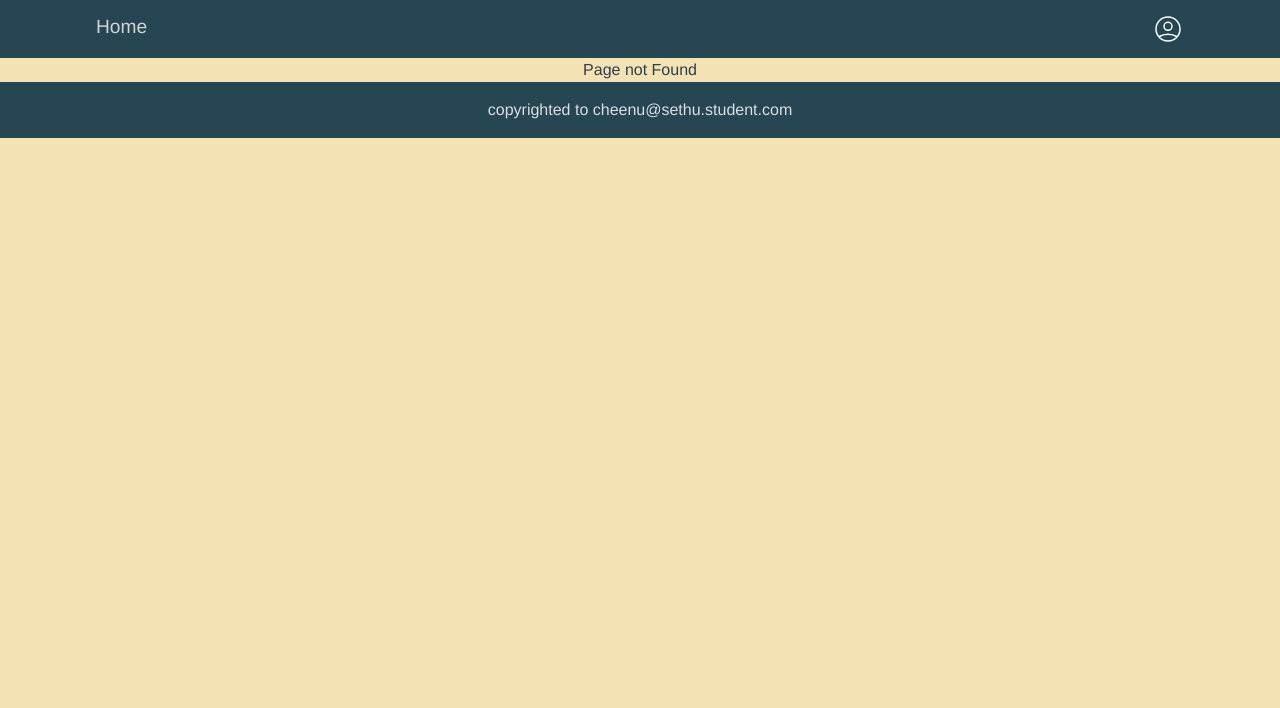
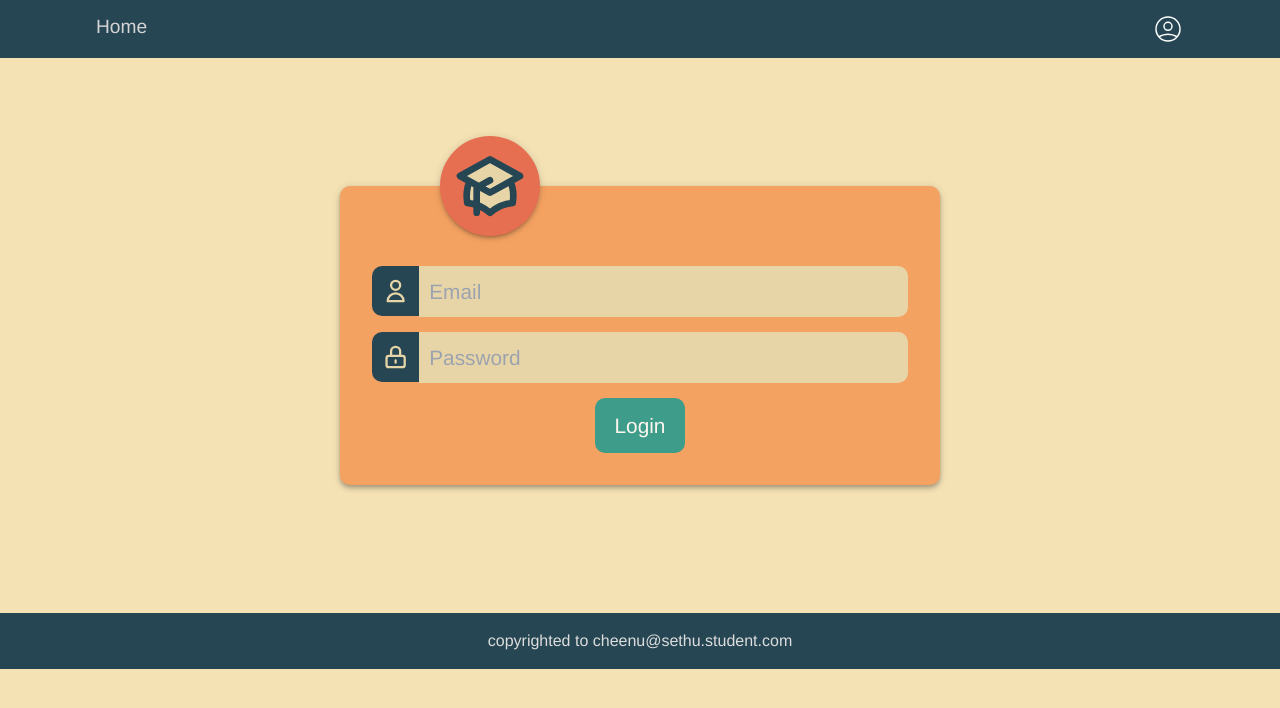
Before and after one commit to cheenuthor/clg-mgmt-vue, a Vue app: page /login in a window 1280 px wide. Before the commit this address had no page. Shown: the top 708 px of the page. Built offline with nearby package versions, Linux system fonts and the light colour scheme.

Commit message:
fixed chat and profile  and login page

```diff
--- a/src/components/Chat/staffList.vue
+++ /dev/null
@@ -1,102 +0,0 @@
-
-
-<template>
-  <div id="listTile">
-    <img
-      srcset="
-        https://www.teachers2gohouston.com/res/chinese-teacher-at-blackboard.jpg
-      "
-      alt=""
-    />
-    <div>
-      <h2>
-        {{ name }}
-      </h2>
-      <a href="#">teacher@gmail.com</a>
-      <span>tags</span>
-    </div>
-    <svg
-      width="102"
-      height="87"
-      viewBox="0 0 102 87"
-      fill="none"
-      xmlns="http://www.w3.org/2000/svg"
-      @click="navigateToStaff"
-      :staffId="id"
-    >
-      <path
-        d="M0.631169 86.625L101.208 43.5L0.631169 0.375L0.583252 33.9167L72.4582 43.5L0.583252 53.0833L0.631169 86.625Z"
-        fill="#eee"
-      />
-    </svg>
-  </div>
-</template>
-
-<script lang="ts">
-//  import Vue from 'vue'
-import { defineComponent } from "vue";
-
-export default defineComponent({
-  props: {
-    name: {
-      type: String,
-      required: true,
-    },
-    img: {
-      type: String,
-      required: true,
-    },
-    id: {
-      type: String,
-      required: true,
-    },
-  },
-  methods: {
-    navigateToStaff() {
-      this.$router.push("/chats/" + this.name);
-    },
-  },
-});
-</script>
-
-<style lang="scss" scoped>
-#listTile {
-  display: flex;
-  flex-wrap: nowrap;
-  justify-content: space-between;
-  align-items: stretch;
-  background-color: #e76f51;
-  margin: 0.7rem;
-  border-radius: 0.5rem;
-
-  svg {
-    padding-right: 0.5rem;
-    align-self: flex-end;
-    width: 2.5rem;
-  }
-  img {
-    border-radius: 0.5rem;
-    width: 5rem;
-  }
-  div {
-    display: flex;
-    flex-direction: column;
-    justify-content: space-evenly;
-
-    font-family: "Montserrat", sans-serif;
-    h2 {
-      grid-area: name;
-      display: inline-block;
-      align-self: stretch;
-      color: #ffffff;
-      font-weight: 500;
-    }
-    a {
-      color: rgba(255, 255, 255, 0.8);
-    }
-    span {
-      color: rgba(255, 255, 255, 0.7);
-    }
-  }
-}
-</style>
--- a/src/router/index.ts
+++ b/src/router/index.ts
@@ -3,7 +3,13 @@ import Home from "../views/Home.vue";
 import Profile from "../views/Profile.vue";
 import NotFound from "../components/NotFound.vue";
 import Chats from "../views/Chats.vue";
+import Login from '../views/Login.vue';
 const routes: Array<RouteRecordRaw> = [
+  {
+    path: "/login",
+    name: "Login",
+    component: Login,
+  },
   {
     path: "/",
     name: "Home",
@@ -17,20 +23,12 @@ const routes: Array<RouteRecordRaw> = [
   {
     name: "Chat",
     path: "/chats",
-    component: () => import("../views/Chat.vue"),
-  },
-  {
-    name: "staffName",
-    path: "/chats/:staffId",
     component: Chats,
     props: true,
   },
   {
     path: "/about",
     name: "About",
-    // route level code-splitting
-    // this generates a separate chunk (about.[hash].js) for this route
-    // which is lazy-loaded when the route is visited.
     component: () => import("../views/About.vue"),
   },
   { name: "unknown", path: "/:notFound(.*)", component: NotFound },
--- a/src/store/chat/chats.ts
+++ b/src/store/chat/chats.ts
@@ -1,49 +1,29 @@
+import axios from "axios";
+
 export default {
   namespaced: false,
   state: {
     chats: [
-      {
-        text: "hi",
-        date: "12.02.2090",
-        senderId: "12345678",
-        name: "trisha",
-      } as Message,
-      {
-        text: "hi",
-        date: "12.02.2090",
-        senderId: "venkat",
-        name: "trisha",
-      } as Message,
-      {
-        text: "hi",
-        date: "12.02.2090",
-        senderId: "venkat",
-        name: "trisha",
-      } as Message,
-      {
-        text: "hi",
-        date: "12.02.2090",
-        senderId: "12345678",
-        name: "trisha",
-      } as Message,
-      {
-        text: "hi",
-        date: "12.02.2090",
-        senderId: "venkat",
-        name: "trisha",
-      } as Message,
-    ],
+    ] as Array<Message>,
   },
   getters: {
     getChats(state: any) {
+      axios.get('http://localhost:8000/api/chat/').then((response)=>{
+        for (let i = 0; i < response.data.length; i++) {
+          state.chats[i] = response.data[i]
+        }
+      })
       return state.chats;
     },
+
   },
 };
 
 interface Message {
+  url:string,
+  name: string;
   text: string;
+  date_time: string;
+  is_public:boolean;
   senderId: string;
-  date: string;
-  name: string;
 }
--- a/src/store/chat/staffList.ts
+++ /dev/null
@@ -1,25 +0,0 @@
-export default {
-  namespaced: false,
-  state: {
-    staffs: [
-      { name: "trisha", id: "123456", img: "../" } as Staffs,
-      { name: "samantha", id: "654321", img: "../" } as Staffs,
-      { name: "keerthi suresh", id: "098765", img: "../" } as Staffs,
-      { name: "trisha", id: "123456", img: "../" } as Staffs,
-      { name: "samantha", id: "654321", img: "../" } as Staffs,
-      { name: "keerthi suresh", id: "098765", img: "../" } as Staffs,
-    ] as Array<Staffs>,
-  },
-  mutations: {},
-  actions: {},
-  getters: {
-    getStaffs(state: any) {
-      return state.staffs;
-    },
-  },
-};
-interface Staffs {
-  name: string;
-  id: string;
-  img: string;
-}
--- a/src/store/index.ts
+++ b/src/store/index.ts
@@ -1,17 +1,15 @@
 import { createStore } from "vuex";
 import Chats from "./chat/chats";
-import staffList from "./chat/staffList";
 import profile from "./profile/profile";
 export default createStore({
   modules: {
-    staffList,
+
     Chats,
     profile,
   },
   state: {
     islogin: false as boolean,
-    name: "venkata krishnan" as string,
-    id: "12345678" as string,
+    id: "http://localhost:8000/api/profile/1/" as string,
     staffs: [
       { name: "trisha", id: "123456", img: "../" },
       { name: "samantha", id: "654321", img: "../" },
@@ -28,15 +26,12 @@ export default createStore({
   },
   actions: {},
   getters: {
-    getUserName(state): string {
-      return state.name;
-    },
     isLoggedIn(state): boolean {
       return state.islogin;
     },
-    getUserId(state): string {
-      return state.id;
-    },
+    // getUserId(state): string {
+    //   return state.id;
+    // },
   },
 });
 
--- a/src/store/profile/profile.ts
+++ b/src/store/profile/profile.ts
@@ -4,7 +4,7 @@ export default {
   namespaced: false,
   state: {
     myProfile: {
-      url: "",
+      id: -1,
       name: "",
       reg_no: "",
       gender: "",
@@ -15,34 +15,34 @@ export default {
       phone: 0,
     } as Profile,
   },
-  // mutations: {},
-  // actions: {
-  //   getProfile_server(state: any) {
-  //     axios.get("http://localhost:8000/api/profile/1/").then((response) => {
-  //       // console.log(response.data.name);
-  //       state.myProfile = response.data as Profile;
-  //       // console.log(state.myProfile.name)
-  //     });
-  //   },
-  // },
   getters: {
-    getProfile(state: any): Profile {
-      axios.get("http://localhost:8000/api/profile/1/").then((response) => {
-        console.log(response.data);
+    getUserName(state:any,getters:any): string {
+      getters.getProfile;
+      return state.myProfile.name;
+    },
+     getProfile(state: any)  {
+      axios.get("http://localhost:8000/api/profile/1/").
+      then((response: { data: Profile }) => {
+        console.log(response);
         state.myProfile.name = response.data.name;
         state.myProfile.reg_no = response.data.reg_no;
         state.myProfile.gender = response.data.gender;
         state.myProfile.dept_name = response.data.dept_name;
         state.myProfile.phone = response.data.phone;
         state.myProfile.email = response.data.email;
-        // console.log(state.myProfile.name)
-      });
+        state.myProfile.id = response.data.id;
+        state.myProfile.isAdmin = response.data.isAdmin;
+      })
       return state.myProfile as Profile;
     },
+     getUserId (state:any,getters:any):number {
+       getters.getProfile;
+      return state.myProfile.id
+    }
   },
 };
 interface Profile {
-  url: string;
+  id: number;
   name: string;
   reg_no: string;
   gender: string;
--- a/src/views/Chat.vue
+++ /dev/null
@@ -1,62 +0,0 @@
-<template>
-  <ul>
-    <staff-list
-    class="stafflist"
-      v-for="staff in getStaffs"
-      :key="staff"
-      :name="staff.name"
-      :id="staff.id"
-      :img="staff.img"
-    ></staff-list>
-  </ul>
-</template>
-
-<script lang="ts">
-import { mapGetters } from "vuex";
-import { defineComponent } from "vue";
-import StaffList from "../components/Chat/staffList.vue";
-
-export default defineComponent({
-  components: {
-    StaffList,
-  },
-  computed: mapGetters(["getStaffs"]),
-});
-</script>
-
-<style lang="scss" scoped>
-ul {
-  margin: 2rem auto;
-  padding: 0.7rem;
-  border-radius: 0.5rem;
-  background-color: #f4a261;
-
-}
-@media (min-width: 280px) {
-  ul {
-    width: 20rem;
-  }
-}
-@media (min-width: 360px) {
-  ul {
-    margin: 1rem auto;
-    padding: 0.3rem;
-    width: 22rem;
-  }
-}
-@media (min-width: 640px) {
-  ul {
-    width: 30rem;
-  }
-}
-@media (min-width: 768px) {
-  ul {
-    width: 35rem;
-  }
-}
-@media (min-width: 1050px) {
-  ul {
-    width: 40rem;
-  }
-}
-</style>
--- a/src/views/Chats.vue
+++ b/src/views/Chats.vue
@@ -1,104 +1,71 @@
 <template>
 <div>
     <img src="" alt="" srcset="" />
-    <h2>Chats / {{ staffId }}</h2>
-
+    <h2>Group Chats</h2>
     <ul>
-      <li
-        v-for="chat in chats"
-        :key="chat"
-        :class="chat.senderId === getUserId ? 'isMe' : 'notMe'"
-      >
-        <span v-if="chat.senderId != getUserId">{{ chat.name }} : </span>
+        <li v-for="chat in chats" :key="chat" class="notMe">
+            <span>{{ chat.name }} : </span>
             {{ chat.text }}
         </li>
     </ul>
-    <input
-      @keydown="enter"
-      type="text"
-      v-model.trim="message"
-      placeholder="Type Your Message here..."
-    />
+    <input @keydown="enter" type="text" v-model.trim="message" placeholder="Type Your Message here..." @click="send" />
     <button @click="send">Send Message</button>
 </div>
 </template>
 
 <script lang="ts">
+import axios from "axios";
 import { defineComponent } from "vue";
-import { mapGetters } from "vuex";
+import {mapGetters} from "vuex";
 interface Message {
+    url: string;
+    name: string;
     text: string;
-  senderId: string;
-  date: string;
-  name: string;
+    date_time: string;
+    is_public: boolean;
+    senderId: number;
 }
+
 export default defineComponent({
-  props: {
-    staffId: {
-      type: String,
-      required: true,
-    },
-  },
     data() {
         return {
-      id: this.staffId as string,
-      isEmpy: false,
+            isEmpy: false as boolean,
             message: "" as string,
-      chats: [
-        {
-          text: "hi",
-          date: "12.02.2090",
-          senderId: "12345678",
-          name: "trisha",
-        } as Message,
-        {
-          text: "hi",
-          date: "12.02.2090",
-          senderId: "venkat",
-          name: "trisha",
-        } as Message,
-        {
-          text: "hi",
-          date: "12.02.2090",
-          senderId: "venkat",
-          name: "trisha",
-        } as Message,
-        {
-          text: "hi",
-          date: "12.02.2090",
-          senderId: "12345678",
-          name: "trisha",
-        } as Message,
-        {
-          text: "hi",
-          date: "12.02.2090",
-          senderId: "venkat",
-          name: "trisha",
-        } as Message,
-      ],
+            chats: [] as Array <Message> ,
         };
     },
-
     computed: {
-    ...mapGetters(["getUserId", "getUserName"]),
+    ...mapGetters(['getUserName','getUserId'])
+    },
+    mounted(): void {
+        this.getChat()
+        // this.getProfile()
     },
     methods: {
+        getChat(): any {
+            this.chats = this.$store.getters.getChats;
+            console.log(this.chats);
+            return this.$store.getters.getChats
+        },
         enter(event: { keyCode: number }) {
             if (event.keyCode === 13) {
                 this.send();
             }
         },
-    send(): void {
+        async send(): Promise<void> {
             if (
                 this.message.length >= 1 &&
                 (this.message != "" || this.message != null)
             ) {
-        this.chats.push({
-          text: this.message,
-          date: "12.02.2090",
-          senderId: this.getUserId,
-          name: this.getUserName,
-        });
+                console.log("id",this.getUserId);
+             await axios.post("http://localhost:8000/api/chat/", {
+                    "name": this.getUserName,
+                    "text": this.message,
+                    "date_time": "12.04..200",
+                    "is_public": false,
+                    "sender_id": this.getUserId
+                }) as Message
+                this.getChat()
                 this.message = "";
             }
         },
@@ -106,13 +73,14 @@ export default defineComponent({
 });
 </script>
 
-<style scoped lang="scss">
+<style lang="scss" scoped>
 div {
     background-color: #f4a261;
     margin: 1rem auto;
     border-radius: 1rem;
     display: flex;
     flex-direction: column;
+
     h2 {
         display: inline-block;
         padding: 0.7rem 1rem;
@@ -121,12 +89,14 @@ div {
         color: #fff;
         text-align: left;
     }
+
     ul {
         display: flex;
         flex-direction: column;
         margin: 0.5rem;
         height: 30rem;
         overflow-y: scroll;
+
         li {
             padding: 0.25rem 0.5rem;
             border-radius: 0.5rem;
@@ -135,8 +105,12 @@ div {
             font-size: 1rem;
             box-shadow: 0 3px 1px -2px rgba(0, 0, 0, 0.2),
                 0 2px 2px 0 rgba(0, 0, 0, 0.14), 0 1px 5px 0 rgba(0, 0, 0, 0.12);
+        span{
+            color:#ddd
         }
         }
+    }
+
     input {
         background-color: #f4e2b5;
         color: #264653;
@@ -145,6 +119,7 @@ div {
         border: 0.1rem solid #264653;
         padding: 0.2rem 0.5rem;
     }
+
     button {
         border-radius: 0.5rem;
         margin: 0;
@@ -153,24 +128,29 @@ div {
         padding: 0.2rem 0.5rem;
     }
 }
+
 .isMe {
     background-color: #2a9d8f;
     align-self: flex-end;
 }
+
 .notMe {
     background-color: #e76f51;
     align-self: flex-start;
 }
+
 @media (min-width: 360px) {
     div {
         width: 22rem;
     }
 }
+
 @media (min-width: 640px) {
     div {
         width: 30rem;
     }
 }
+
 @media (min-width: 768px) {
     div {
         width: 35rem;
--- a/src/views/Login.vue
+++ b/src/views/Login.vue
@@ -1,20 +1,232 @@
 <template>
-  <h2>{{ isLoggedIn }}</h2>
-  <button @click="login">login</button>
-  <button @click="logout">logout</button>
+  <div class="center">
+    <form action="">
+      <div>
+        <svg
+          xmlns="http://www.w3.org/2000/svg"
+          fill="#e7d5a8"
+          viewBox="0 0 24 24"
+          stroke="currentColor"
+          class="logo"
+        >
+          <path fill="#fff" d="M12 14l9-5-9-5-9 5 9 5z" />
+          <path
+            fill="#fff"
+            d="M12 14l6.16-3.422a12.083 12.083 0 01.665 6.479A11.952 11.952 0 0012 20.055a11.952 11.952 0 00-6.824-2.998 12.078 12.078 0 01.665-6.479L12 14z"
+          />
+          <path
+            stroke-linecap="round"
+            stroke-linejoin="round"
+            stroke-width="2"
+            d="M12 14l9-5-9-5-9 5 9 5zm0 0l6.16-3.422a12.083 12.083 0 01.665 6.479A11.952 11.952 0 0012 20.055a11.952 11.952 0 00-6.824-2.998 12.078 12.078 0 01.665-6.479L12 14zm-4 6v-7.5l4-2.222"
+          />
+        </svg>
+      </div>
+      <div class="input-container">
+        <svg
+          xmlns="http://www.w3.org/2000/svg"
+          fill="none"
+          viewBox="0 0 24 24"
+          stroke="currentColor"
+        >
+          <path
+            stroke-linecap="round"
+            stroke-linejoin="round"
+            stroke-width="2"
+            d="M16 7a4 4 0 11-8 0 4 4 0 018 0zM12 14a7 7 0 00-7 7h14a7 7 0 00-7-7z"
+          />
+        </svg>
+        <input
+          class="input-field"
+          type="text"
+          placeholder="Email"
+          name="email"
+        />
+      </div>
+
+      <div class="input-container">
+        <svg
+          xmlns="http://www.w3.org/2000/svg"
+          fill="none"
+          viewBox="0 0 24 24"
+          stroke="currentColor"
+        >
+          <path
+            stroke-linecap="round"
+            stroke-linejoin="round"
+            stroke-width="2"
+            d="M12 15v2m-6 4h12a2 2 0 002-2v-6a2 2 0 00-2-2H6a2 2 0 00-2 2v6a2 2 0 002 2zm10-10V7a4 4 0 00-8 0v4h8z"
+          />
+        </svg>
+        <input
+          class="input-field"
+          type="password"
+          placeholder="Password"
+          name="psw"
+        />
+      </div>
+      <button type="submit" class="btn">Login</button>
+    </form>
+  </div>
 </template>
 
 <script lang="ts">
-import { mapGetters ,mapMutations} from "vuex";
+import { mapGetters, mapMutations } from "vuex";
 export default {
   computed: {
     ...mapGetters(["isLoggedIn"]),
   },
-  methods:{
-      ...mapMutations(['login','logout'])
-  }
+  methods: {
+    ...mapMutations(["login", "logout"]),
+  },
 };
 </script>
 
 <style lang="scss" scoped>
+.center {
+  padding: 5rem 0;
+}
+form {
+  max-width: 600px;
+  box-shadow: 0 2px 4px -1px rgba(0, 0, 0, 0.2), 0 4px 5px 0 rgba(0, 0, 0, 0.14),
+    0 1px 10px 0 rgba(0, 0, 0, 0.12);
+  position: relative;
+  border-radius: 10px;
+  background-color: #f4a261;
+  padding: 2rem;
+  margin: 3rem auto;
+  padding-top: 5rem;
+  transition: box-shadow 0.3s ease-in-out;
+  animation: form 0.5s ease-in;
+}
+form:hover {
+  box-shadow: 0 3px 5px -1px rgba(0, 0, 0, 0.2),
+    0 6px 10px 0 rgba(0, 0, 0, 0.14), 0 1px 18px 0 rgba(0, 0, 0, 0.12);
+}
+.input-container {
+  display: -ms-flexbox; /* IE10 */
+  display: flex;
+  width: 100%;
+  margin-bottom: 15px;
+}
+.icon {
+}
+.input-field {
+  background-color: #e7d5a8;
+  color: #264653;
+  font-size: 1.3rem;
+  border-left: none;
+  width: 100%;
+  padding: 10px;
+  border-radius: 0 10px 10px 0;
+}
+.input-field:focus {
+  background-color: #ffda7e;
+}
+/* Set a style for the submit button */
+.btn {
+  display: block;
+  position: relative;
+  bottom: 0;
+  border-radius: 10px;
+  background-color: #2a9d8f;
+  color: #fff;
+  padding: 12px 20px;
+  border: none;
+  cursor: pointer;
+  margin: 0 auto;
+  /*   width: 100%; */
+  opacity: 0.9;
+  font-size: 1.3rem;
+  transition: bottom 0.3s ease;
+}
+
+.btn:hover {
+  bottom: 4px;
+  opacity: 1;
+  outline: none;
+  box-shadow: 0 3px 1px -2px rgba(0, 0, 0, 0.2), 0 2px 2px 0 rgba(0, 0, 0, 0.14),
+    0 1px 5px 0 rgba(0, 0, 0, 0.12);
+}
+
+svg {
+  height: 50px;
+  width: 50px;
+  color: #e7d5a8;
+  background-color: #264653;
+  vertical-align: center;
+  border-radius: 10px 0 0 10px;
+  padding: 10px;
+}
+.logo {
+  box-shadow: 0 3px 3px -2px rgba(0, 0, 0, 0.2), 0 3px 4px 0 rgba(0, 0, 0, 0.14),
+    0 1px 8px 0 rgba(0, 0, 0, 0.12);
+  // opacity: 0;
+  position: absolute;
+  top: -50px;
+  left: 100px;
+  height: 100px;
+  width: 100px;
+  color: #264653;
+  background-color: #e76f51;
+  vertical-align: center;
+  border-radius: 50%;
+  padding: 10px;
+  animation-name: fadeInUp;
+  animation-duration: 0.4s;
+  animation-timing-function: ease-in;
+  animation-delay: 0.5s;
+  animation-fill-mode: forwards;
+}
+@keyframes fadeInUp {
+  0% {
+    opacity: 0.5;
+    transform: translateY(20px);
+    scale: 0.1;
+  }
+  100% {
+    opacity: 1;
+    transform: translateY(0);
+    scale: 1;
+  }
+}
+@keyframes form {
+  0% {
+    opacity: 0.5;
+    transform: translateY(8rem);
+  }
+  100% {
+    opacity: 1;
+    transform: translateY(0);
+  }
+}
+
+@media (max-width: 400px) {
+  form {
+    padding: 1rem;
+    margin: 1.5rem;
+    padding-top: 5rem;
+  }
+  .input-container {
+    width: 100%;
+    margin-bottom: 15px;
+  }
+  .input-field {
+    font-size: 1rem;
+    width: 100%;
+    padding: 10px;
+  }
+  .btn {
+    padding: 10px 10px;
+    opacity: 0.9;
+    font-size: 1.1rem;
+  }
+
+  .logo {
+    width: 80px;
+    height: 80px;
+    top: -50px;
+    left: 80px;
+  }
+}
 </style>
```
Also changed, not shown: src/views/Profile.vue (+3 -4 lines), 2 other files (tests, documents, lock files or other folders). Lines whose indentation alone changed are shown as unchanged.
